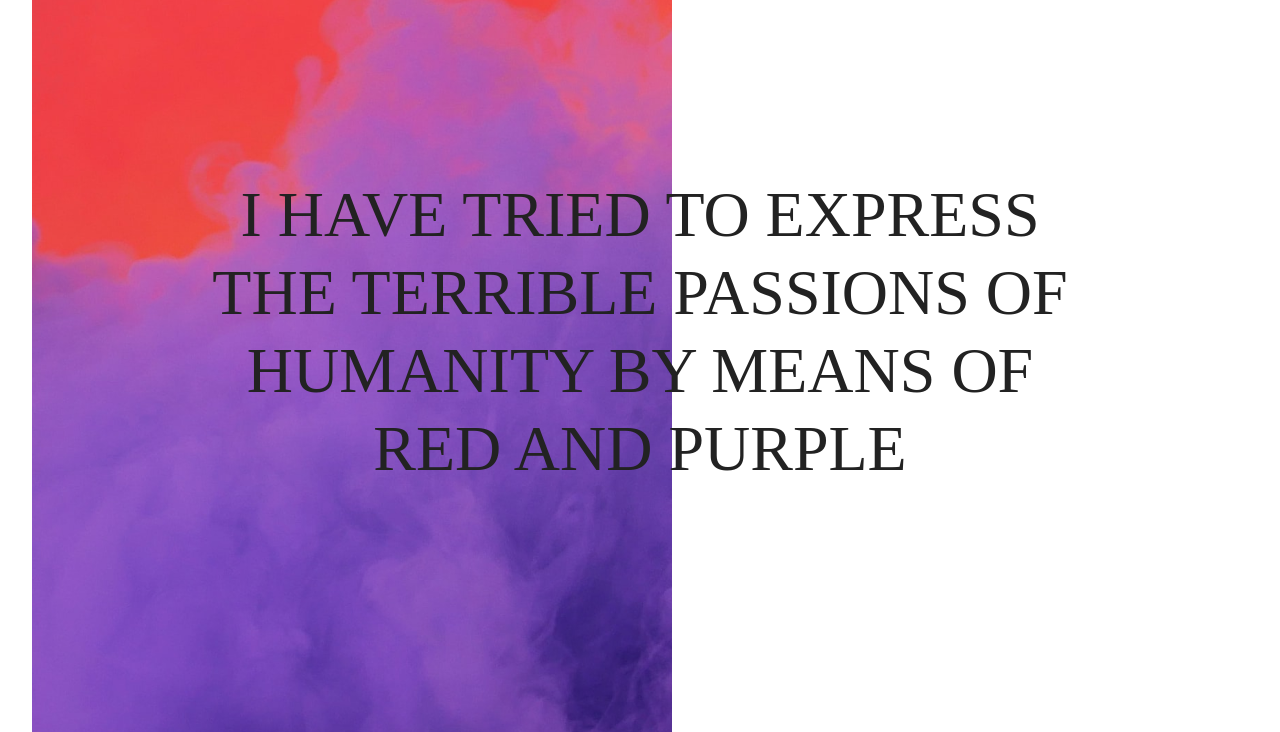
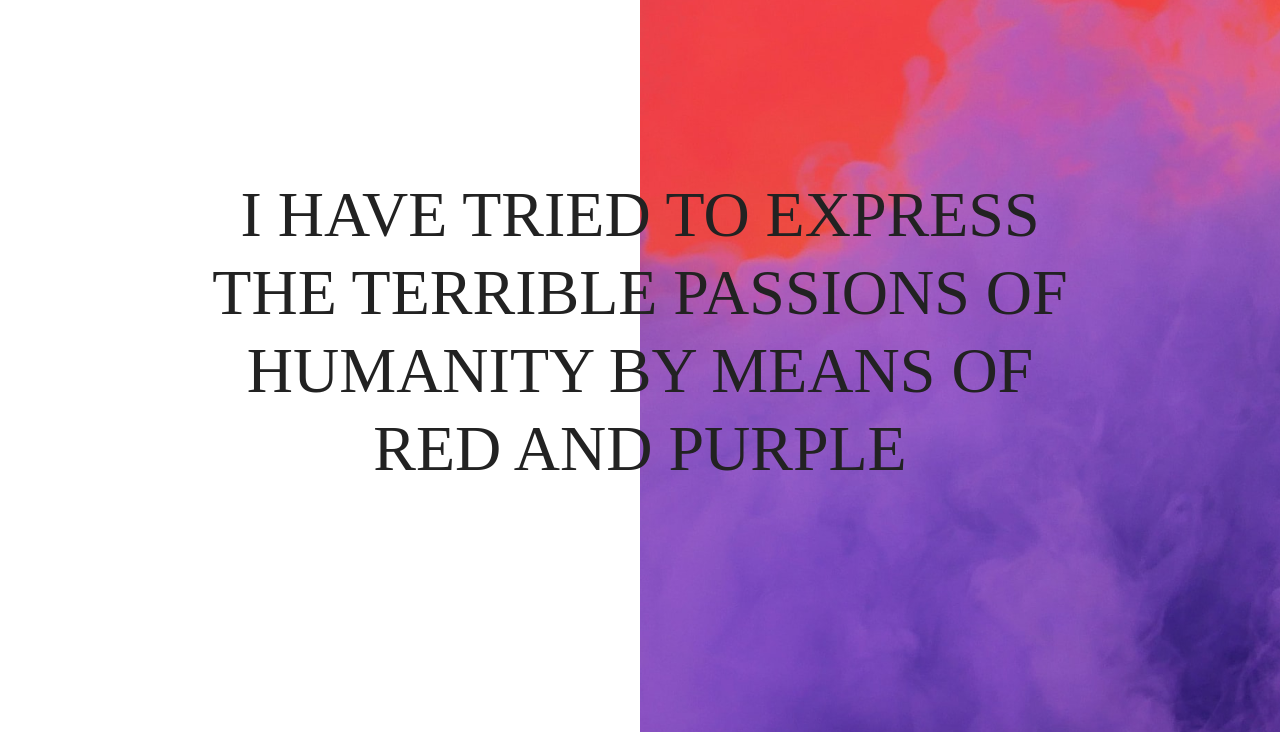
Before and after one commit to VladimirLovygin/VinsentSIte, a plain HTML site: page index.html in a window 1280 px wide. Shown: the part 68-800 px from the top of the page. Drawn offline with Linux system fonts and the light colour scheme.

Commit message:
fixed-position

```diff
--- a/index.html
+++ b/index.html
@@ -44,19 +44,30 @@
 
     <main class="main">
       <section class="intro">
+
         <div class="wrapper">
+
           <div class="wrapper_top">
+
+            <div class="top_image">
               <img
-              class="top_image"
+                class=""
                 src="img/png/camille-couvez-H5PnIYI_1I0-unsplash 1.png"
                 alt=""
               />
+            </div>
+
+            <div class="wrapper_block">
               <h1 class="intro_title">
-              I have tried to express the terrible passions of humanity by means
-              of red and purple
+                I have tried to express the terrible passions of humanity by
+                means of red and purple
               </h1>
             </div>
+
           </div>
+
+        </div>
+
       </section>
     </main>
   </body>
--- a/style/style.css
+++ b/style/style.css
@@ -49,7 +49,6 @@ html {
 }
 
 .wrapper {
-  /* background-color: aqua; */
   max-width: 1216px;
   margin: 0 auto;
 }
@@ -84,7 +83,7 @@ html {
 }
 
 /* .intro_title position */
-.intro_title {
+.wrapper_block {
   position: absolute;
   width: 928px;
   height: 312px;
@@ -103,9 +102,9 @@ html {
 }
 
 .top_image {
-  /* position: absolute; */
+  position: absolute;
   width: 640px;
   height: 800px;
-  left: 1280px;
+  left: 640px;
   top: 0px;
 }
```
Lines whose indentation alone changed are shown as unchanged.
